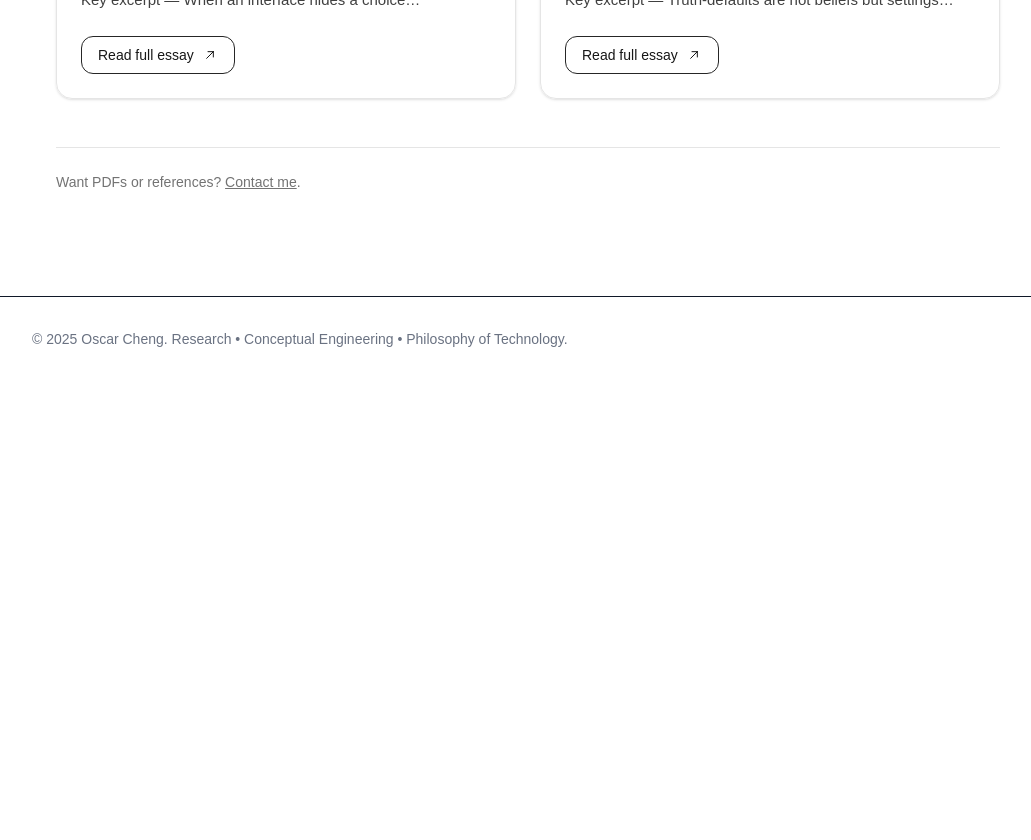
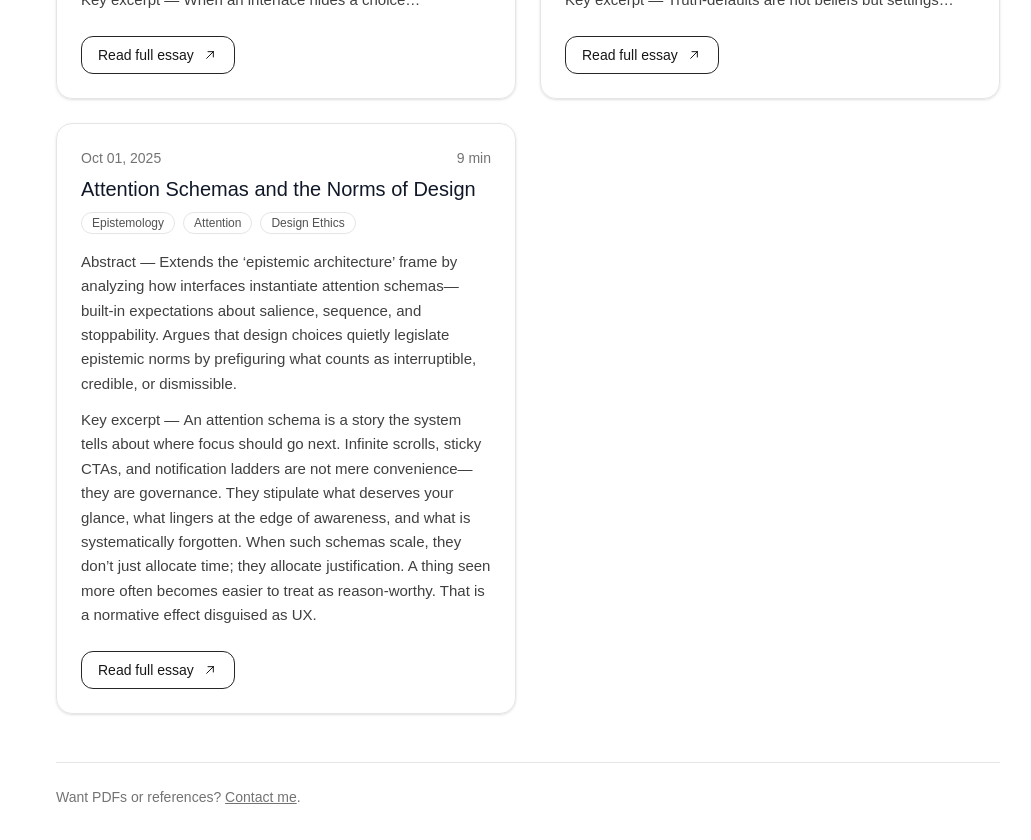
Before and after one commit to Eli-devlog/oscarchengphilosophy, a Next.js app: page /research in a window 1280 px wide. Shown: the part 440-1280 px from the top of the page, without its empty margins (112-1143 px from the left). Before the commit the page ends 821 px from the top, so only its background shows below. Built offline with nearby package versions, Linux system fonts and the light colour scheme.

Commit message:
add: research entry on attention schemas

```diff
--- a/src/content/registry.ts
+++ b/src/content/registry.ts
@@ -35,6 +35,18 @@ export const researchEntries: Entry[] = [
     url: "https://your-substack.example/essay/interfaces-truth-defaults",
     readTime: "11 min",
   },
+    {
+    id: "attention-schemas-design",
+    title: "Attention Schemas and the Norms of Design",
+    date: "2025-10-01",
+    tags: ["Epistemology", "Attention", "Design Ethics"],
+    abstract:
+      "Extends the ‘epistemic architecture’ frame by analyzing how interfaces instantiate attention schemas—built-in expectations about salience, sequence, and stoppability. Argues that design choices quietly legislate epistemic norms by prefiguring what counts as interruptible, credible, or dismissible.",
+    excerpt:
+      "An attention schema is a story the system tells about where focus should go next. Infinite scrolls, sticky CTAs, and notification ladders are not mere convenience—they are governance. They stipulate what deserves your glance, what lingers at the edge of awareness, and what is systematically forgotten. When such schemas scale, they don’t just allocate time; they allocate justification. A thing seen more often becomes easier to treat as reason-worthy. That is a normative effect disguised as UX.",
+    url: "https://your-substack.example/essay/attention-schemas-design",
+    readTime: "9 min",
+  },
 ];
 
 export const essayEntries: Entry[] = [
```
